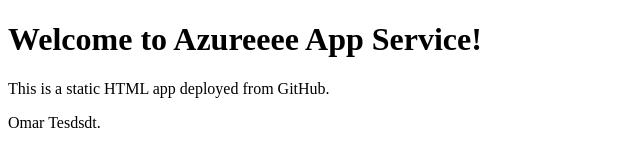
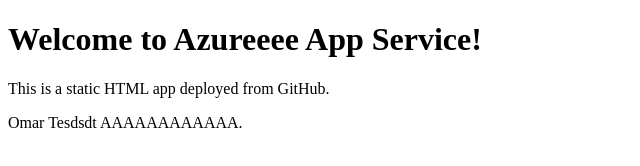
Before and after one commit to omarsameh-11/Demo-Test, a plain HTML site: page index.html in a window 1280 px wide. Shown: the whole page, without its empty margins (0-640 px from the left). Drawn offline with Linux system fonts and the light colour scheme.

Commit message:
Update index.html

```diff
--- a/index.html
+++ b/index.html
@@ -7,6 +7,6 @@
 <body>
   <h1>Welcome to Azureeee App Service!</h1>
   <p>This is a static HTML app deployed from GitHub.</p>
-  <p>Omar Tesdsdt.</p>
+  <p>Omar Tesdsdt     AAAAAAAAAAAA.</p>
 </body>
 </html>
```
